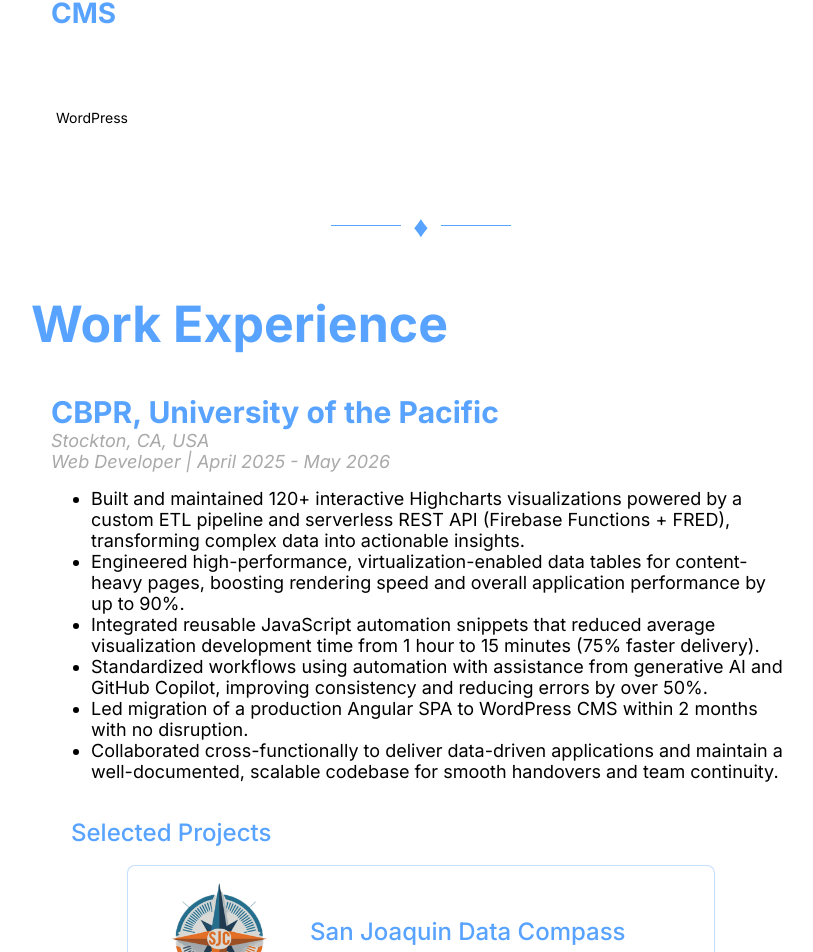
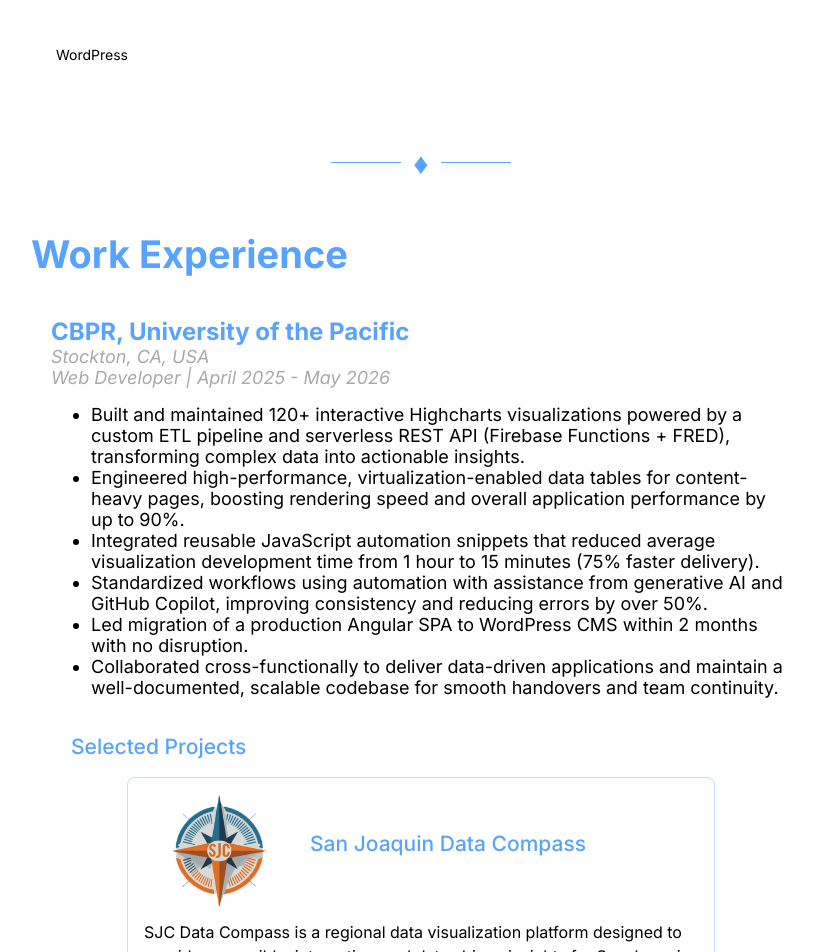
Before and after one commit to ravi-p-k-1/ravi-p-k-1.github.io, a React (Create React App) app: page / in a window 1280 px wide. Shown: the part 1843-2795 px from the top of the page, without its empty margins (369-1182 px from the left). Built offline with nearby package versions, Linux system fonts and the light colour scheme.

Commit message:
Added CSS font size changes

```diff
--- a/src/App.css
+++ b/src/App.css
@@ -1,6 +1,10 @@
 .App {
   display: flex;
   height: 100%;
+  --section-title-size: 38px;
+  --section-subtitle-size: 24px;
+  --card-title-size: 21px;
+  --meta-text-size: 18px;
 }
 
 main {
@@ -22,7 +26,7 @@ main .section:last-child {
 }
 
 .section-title {
-  font-size: 50px;
+  font-size: var(--section-title-size);
   font-weight: bold;
   margin-bottom: 20px;
   /* border-bottom: 1px solid #58a3ff; */
@@ -36,3 +40,12 @@ main .section:last-child {
 .text-justified {
   text-align: justify;
 }
+
+@media (max-width: 640px) {
+  .App {
+    --section-title-size: 32px;
+    --section-subtitle-size: 22px;
+    --card-title-size: 19px;
+    --meta-text-size: 16px;
+  }
+}
--- a/src/assets/styles/certifications.css
+++ b/src/assets/styles/certifications.css
@@ -55,7 +55,7 @@
 .certification-header h3 {
     margin: 0;
     color: #58a3ff;
-    font-size: 24px;
+    font-size: var(--card-title-size);
     line-height: 1.25;
     overflow-wrap: anywhere;
 }
@@ -124,7 +124,7 @@
     }
 
     .certification-header h3 {
-        font-size: 18px;
+        font-size: var(--card-title-size);
     }
 
     .certification-issuer {
--- a/src/assets/styles/components.css
+++ b/src/assets/styles/components.css
@@ -128,7 +128,7 @@
 .slide-header h3 {
   margin: 0;
   color: #58a3ff;
-  font-size: 24px;
+  font-size: var(--card-title-size);
   line-height: 1.25;
   overflow-wrap: anywhere;
 }
@@ -230,6 +230,6 @@
   }
 
   .slide-header h3 {
-    font-size: 18px;
+    font-size: var(--card-title-size);
   }
 }
--- a/src/assets/styles/education.css
+++ b/src/assets/styles/education.css
@@ -29,7 +29,7 @@
 
 .college-name {
     color: #58a3ff;
-    font-size: 30px;
+    font-size: var(--section-subtitle-size);
     font-weight: bold;
     line-height: 1.2;
     overflow-wrap: anywhere;
@@ -38,7 +38,7 @@
 .college-location,
 .education-meta {
     color: darkgray;
-    font-size: 18px;
+    font-size: var(--meta-text-size);
     font-style: italic;
 }
 
@@ -94,12 +94,12 @@
     }
 
     .college-name {
-        font-size: 22px;
+        font-size: var(--section-subtitle-size);
     }
 
     .college-location,
     .education-meta {
-        font-size: 16px;
+        font-size: var(--meta-text-size);
     }
 
     .education-status {
--- a/src/assets/styles/projects.css
+++ b/src/assets/styles/projects.css
@@ -44,7 +44,7 @@
 .project-card-header h3 {
     margin: 0;
     color: #58a3ff;
-    font-size: 24px;
+    font-size: var(--card-title-size);
     line-height: 1.25;
     overflow-wrap: anywhere;
 }
@@ -140,6 +140,6 @@
     }
 
     .project-card-header h3 {
-        font-size: 18px;
+        font-size: var(--card-title-size);
     }
 }
--- a/src/assets/styles/sidebar.css
+++ b/src/assets/styles/sidebar.css
@@ -49,7 +49,7 @@
 
 .profile-name {
     color: #0159c5;
-    font-size: 40px;
+    font-size: var(--section-title-size);
     font-weight: 900;
     line-height: 1.05;
     overflow-wrap: anywhere;
@@ -177,7 +177,7 @@
     }
 
     .profile-name {
-        font-size: 32px;
+        font-size: 36px;
     }
 
     .profile-profession {
--- a/src/assets/styles/skills.css
+++ b/src/assets/styles/skills.css
@@ -9,7 +9,7 @@
 }
 
 .skills-section-title {
-  font-size: 28px;
+  font-size: var(--section-subtitle-size);
   font-weight: bold;
   margin-bottom: 14px;
   color: #58a3ff;
@@ -62,7 +62,6 @@
   }
 
   .skills-section-title {
-    font-size: 23px;
     margin-bottom: 12px;
   }
 
--- a/src/assets/styles/workExperience.css
+++ b/src/assets/styles/workExperience.css
@@ -17,13 +17,13 @@
 }
 
 .company-name {
-    font-size: 30px;
+    font-size: var(--section-subtitle-size);
     font-weight: bold;
     color: #58a3ff;
 }
 
 .company-location, .position-info {
-    font-size: 18px;
+    font-size: var(--meta-text-size);
     font-style: italic;
     color: darkgray;
 }
@@ -40,6 +40,6 @@
 .selected-projects h3 {
     margin: 0 0 12px;
     color: #58a3ff;
-    font-size: 24px;
+    font-size: var(--card-title-size);
     font-weight: 500;
 }
```
